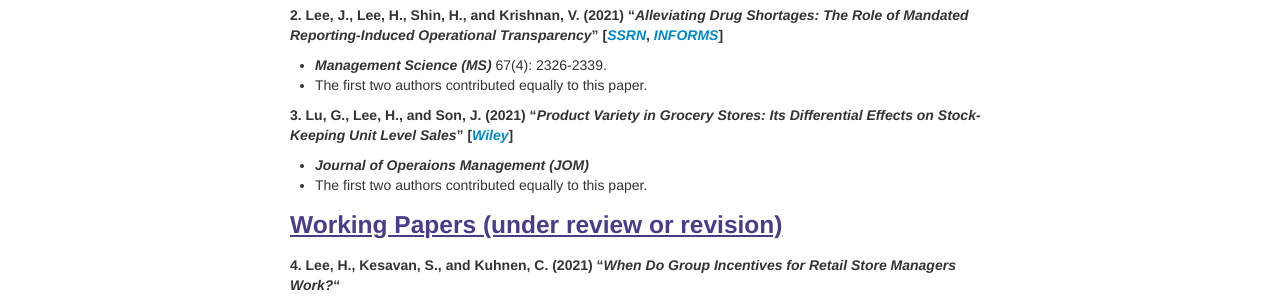
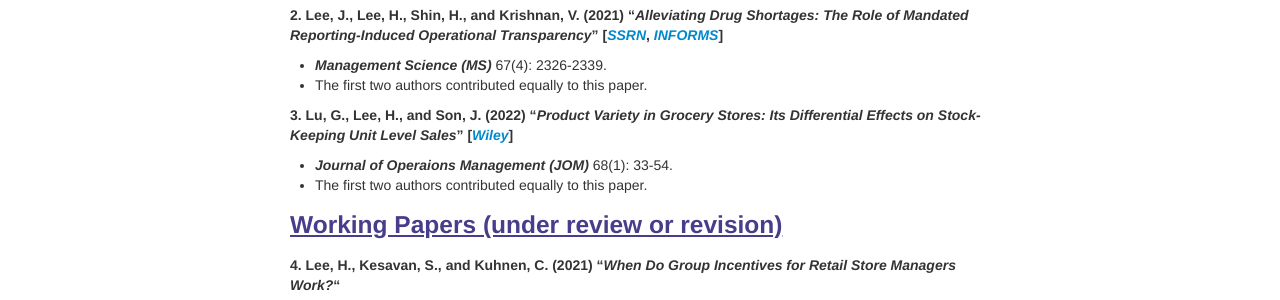
Before and after one commit to lordya2/lordya2.github.io, a Jekyll site: the page built from pages/research.md, in a window 1280 px wide. Shown: the part 567-867 px from the top of the page. Built offline with Jekyll 4.4.1, drawn with Linux system fonts in a browser that asks for light colours.

Commit message:
Update research.md

```diff
--- a/pages/research.md
+++ b/pages/research.md
@@ -23,8 +23,8 @@ description: Hyun Seok ("Huck") Lee's Research
    * ***Management Science (MS)*** 67(4): 2326-2339.
    * The first two authors contributed equally to this paper.
 
-**3. Lu, G., Lee, H., and Son, J. (2021) "*Product Variety in Grocery Stores: Its Differential Effects on Stock-Keeping Unit Level Sales*" [[*Wiley*](https://onlinelibrary.wiley.com/doi/epdf/10.1002/joom.1158)]**
-   * ***Journal of Operaions Management (JOM)***
+**3. Lu, G., Lee, H., and Son, J. (2022) "*Product Variety in Grocery Stores: Its Differential Effects on Stock-Keeping Unit Level Sales*" [[*Wiley*](https://onlinelibrary.wiley.com/doi/epdf/10.1002/joom.1158)]**
+   * ***Journal of Operaions Management (JOM)*** 68(1): 33-54.
    * The first two authors contributed equally to this paper.
 
 
```
